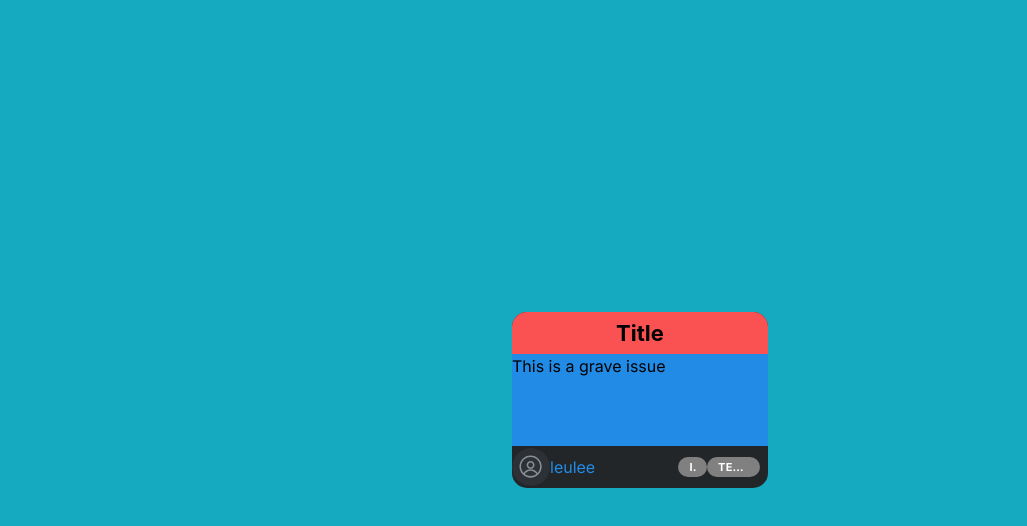
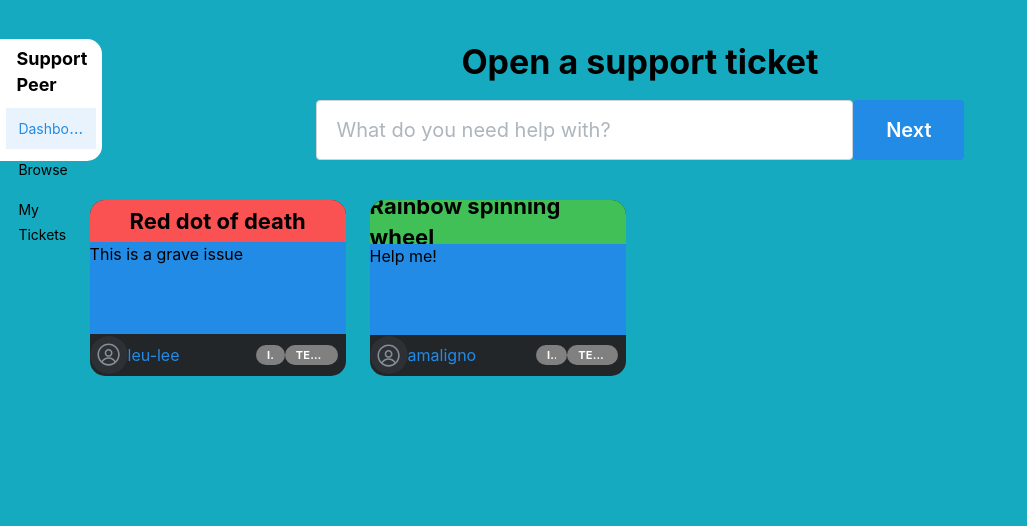
Before and after one commit to hooyunzhe/SupportPeer42, a Next.js app in the folder frontend/: page / in a window 1280 px wide. Shown: the top 526 px of the page, without its empty margins (0-1027 px from the left). Built offline with nearby package versions, Linux system fonts and the light colour scheme.

Commit message:
feat: Added homepage components and merged with SupportTicket components

```diff
--- a/frontend/src/app/layout.tsx
+++ b/frontend/src/app/layout.tsx
@@ -1,8 +1,5 @@
 import type { Metadata } from 'next';
-import { Inter } from 'next/font/google';
 import { MantineProvider } from '@mantine/core';
-
-const inter = Inter({ subsets: ['latin'] });
 
 export const metadata: Metadata = {
   title: 'Support Peer 42',
@@ -16,7 +13,7 @@ export default function RootLayout({
 }) {
   return (
     <html lang='en'>
-      <body className={inter.className}>
+      <body style={{ margin: '0px', overflow: 'hidden' }}>
         <MantineProvider>{children}</MantineProvider>
       </body>
     </html>
--- a/frontend/src/app/page.tsx
+++ b/frontend/src/app/page.tsx
@@ -1,22 +1,21 @@
 'use client';
 import '@mantine/core/styles.css';
-import { Box } from '@mantine/core';
-import SupportTicket from '@/components/SupportTicket';
-import SupportTicketHeader from '@/components/SupportTicketHeader';
+import { Flex } from '@mantine/core';
+import { useState } from 'react';
+import { PageView } from '@/types/PageView';
+import HeaderArea from '@/components/HeaderArea';
+import ContentArea from '@/components/ContentArea';
 
 export default function Home() {
+  const [currentPageView, setCurrentPageView] = useState(PageView.DASHBOARD);
+
   return (
-    <Box
-      w='100vw'
-      h='100vh'
-      bg='cyan'
-      style={{
-        display: 'flex',
-        justifyContent: 'center',
-        alignItems: 'center',
-      }}
-    >
-      <SupportTicket title='Title' status={false} />
-    </Box>
+    <Flex w='100vw' h='100vh' bg='cyan' direction='column'>
+      <HeaderArea
+        currentPageView={currentPageView}
+        changePageView={(newPageView) => setCurrentPageView(newPageView)}
+      />
+      <ContentArea currentPageView={currentPageView} />
+    </Flex>
   );
 }
--- /dev/null
+++ b/frontend/src/components/ContentArea.tsx
@@ -0,0 +1,41 @@
+import { ScrollArea, SimpleGrid } from '@mantine/core';
+import { PageView } from '@/types/PageView';
+import SupportTicket from './SupportTicket';
+import SupportTicketType from '@/types/SupportTicketType';
+
+interface ContentAreaProps {
+  currentPageView: PageView;
+}
+
+export default function ContentArea({ currentPageView }: ContentAreaProps) {
+  const tickets: SupportTicketType[] = [
+    {
+      title: 'Red dot of death',
+      category: 'Tech',
+      description: 'This is a grave issue',
+      flag: false,
+      importance: 'II',
+      status: false,
+      user: 'leu-lee',
+    },
+    {
+      title: 'Rainbow spinning wheel',
+      category: 'Tech',
+      description: 'Help me!',
+      flag: true,
+      importance: 'III',
+      status: true,
+      user: 'amaligno',
+    },
+  ];
+
+  return (
+    <ScrollArea w='100%' h='75%'>
+      <SimpleGrid cols={4} spacing='1.5vw' px='7%'>
+        {tickets.map((ticket, index) => (
+          <SupportTicket key={index} ticket={ticket} />
+        ))}
+      </SimpleGrid>
+    </ScrollArea>
+  );
+}
--- /dev/null
+++ b/frontend/src/components/HeaderArea.tsx
@@ -0,0 +1,40 @@
+import { Button, Flex, TextInput, Title } from '@mantine/core';
+import NavigationMenu from './NavigationMenu';
+import { PageView } from '@/types/PageView';
+
+interface HeaderAreaProps {
+  currentPageView: PageView;
+  changePageView: (newPageView: PageView) => void;
+}
+
+export default function HeaderArea({
+  currentPageView,
+  changePageView,
+}: HeaderAreaProps) {
+  return (
+    <Flex w='100%' h='25%' py='3vh' justify='center' align='center'>
+      <NavigationMenu
+        currentPageView={currentPageView}
+        changePageView={changePageView}
+      />
+      <Flex
+        w='92%'
+        h='100%'
+        mr='8%'
+        direction='column'
+        justify='space-evenly'
+        align='center'
+      >
+        <Title>Open a support ticket</Title>
+        <Flex w='100%' justify='center'>
+          <TextInput
+            size='xl'
+            w='50%'
+            placeholder='What do you need help with?'
+          />
+          <Button size='xl'>Next</Button>
+        </Flex>
+      </Flex>
+    </Flex>
+  );
+}
--- /dev/null
+++ b/frontend/src/components/NavigationMenu.tsx
@@ -0,0 +1,46 @@
+import { PageView } from '@/types/PageView';
+import { Flex, NavLink, Space, Title } from '@mantine/core';
+
+interface NavigationMenuProps {
+  currentPageView: PageView;
+  changePageView: (newPageView: PageView) => void;
+}
+
+export default function NavigationMenu({
+  currentPageView,
+  changePageView,
+}: NavigationMenuProps) {
+  return (
+    <Flex
+      w='8%'
+      h='80%'
+      p='0.5vw'
+      bg='white'
+      style={{
+        borderTopRightRadius: '15px',
+        borderBottomRightRadius: '15px',
+      }}
+      direction='column'
+    >
+      <Title order={4} ml='xs'>
+        Support Peer
+      </Title>
+      <Space h='xs' />
+      <NavLink
+        label='Dashboard'
+        active={currentPageView === PageView.DASHBOARD}
+        onClick={() => changePageView(PageView.DASHBOARD)}
+      />
+      <NavLink
+        label='Browse'
+        active={currentPageView === PageView.BROWSE}
+        onClick={() => changePageView(PageView.BROWSE)}
+      />
+      <NavLink
+        label='My Tickets'
+        active={currentPageView === PageView.MY_TICKETS}
+        onClick={() => changePageView(PageView.MY_TICKETS)}
+      />
+    </Flex>
+  );
+}
--- a/frontend/src/components/SupportTicket.tsx
+++ b/frontend/src/components/SupportTicket.tsx
@@ -1,27 +1,14 @@
 import { Card } from '@mantine/core';
 import SupportTicketHeader from './SupportTicketHeader';
-import { Stats } from 'fs';
 import SupportTicketContent from './SupportTicketContent';
 import SupportTicketFooter from './SupportTicketFooter';
+import { SupportTicket } from '@/types/SupportTicketType';
 
 interface SupportTicketProps {
-  title: string;
-  description: string;
-  status: boolean;
-  user: string;
-  flag: boolean;
-  importance: number;
-  category: string
+  ticket: SupportTicket;
 }
-export default function SupportTicket({
-  title,
-  description,
-  status,
-  user,
-  flag,
-  importance,
-  category
-}: SupportTicketProps) {
+
+export default function SupportTicket({ ticket }: SupportTicketProps) {
   return (
     <Card
       w='20vw'
@@ -32,9 +19,13 @@ export default function SupportTicket({
         borderRadius: '15px',
       }}
     >
-      <SupportTicketHeader title={title} status={status}></SupportTicketHeader>
-      <SupportTicketContent description='This is a grave issue'></SupportTicketContent>
-      <SupportTicketFooter user='leulee' importance='II' category='tech'></SupportTicketFooter>
+      <SupportTicketHeader title={ticket.title} status={ticket.status} />
+      <SupportTicketContent description={ticket.description} />
+      <SupportTicketFooter
+        user={ticket.user}
+        importance={ticket.importance}
+        category={ticket.category}
+      />
     </Card>
   );
 }
--- a/frontend/src/components/SupportTicketFooter.tsx
+++ b/frontend/src/components/SupportTicketFooter.tsx
@@ -1,20 +1,26 @@
-import { Avatar, Badge, Flex, Text } from "@mantine/core"
+import { Avatar, Badge, Flex, Text } from '@mantine/core';
 
 interface SupportTicketFooterProp {
-  user: string
-  importance: string
-  category: string
+  user: string;
+  importance: string;
+  category: string;
 }
 
-export default function SupportTicketFooter({user, importance, category} : SupportTicketFooterProp) {
-  return<Flex h='25%' justify='space-between' w='100%' align='center' gap='30'>
-    <Flex align='center'>
-    <Avatar></Avatar>
-    <Text color="blue">{user}</Text>
+export default function SupportTicketFooter({
+  user,
+  importance,
+  category,
+}: SupportTicketFooterProp) {
+  return (
+    <Flex h='25%' justify='space-between' w='100%' align='center' gap='30'>
+      <Flex align='center'>
+        <Avatar></Avatar>
+        <Text c='blue'>{user}</Text>
+      </Flex>
+      <Flex justify='space-around' mr='3%' w='32%'>
+        <Badge color='grey'>{importance}</Badge>
+        <Badge color='grey'>{category}</Badge>
+      </Flex>
     </Flex>
-    <Flex justify='space-around' mr='3%' w='32%'>
-    <Badge color="grey">{importance}</Badge>
-    <Badge color="grey">{category}</Badge>
-    </Flex>
-  </Flex>
+  );
 }
--- /dev/null
+++ b/frontend/src/types/PageView.ts
@@ -0,0 +1,5 @@
+export enum PageView {
+  DASHBOARD = 'DASHBOARD',
+  BROWSE = 'BROWSE',
+  MY_TICKETS = 'MY_TICKETS',
+}
--- /dev/null
+++ b/frontend/src/types/SupportTicketType.ts
@@ -0,0 +1,9 @@
+export default interface SupportTicketType {
+  title: string;
+  description: string;
+  status: boolean;
+  user: string;
+  flag: boolean;
+  importance: string;
+  category: string;
+}
```
Also changed, not shown: frontend/src/components/SupportTicketContent.tsx (+10 -8 lines), frontend/src/components/SupportTicketHeader.tsx (+9 -6 lines).
